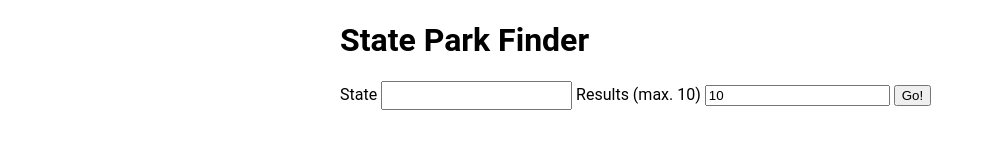
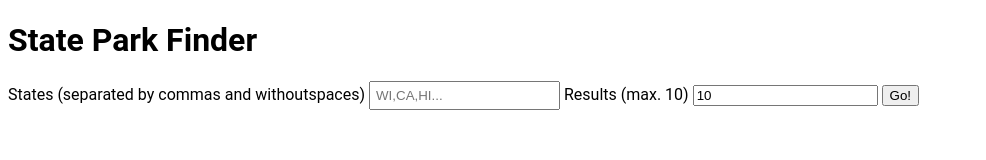
Before and after one commit to elbenton/awa_checkpoint7, a plain HTML site: page index.html in a window 1280 px wide. Shown: the whole page, without its empty margins (0-986 px from the left). Drawn offline with nearby package versions, Linux system fonts and the light colour scheme.

Commit message:
Add files via upload

```diff
--- a/index.html
+++ b/index.html
@@ -13,8 +13,8 @@
         <h1>State Park Finder</h1>
 
         <form id="js-search-form">
-            <label for="state-search">State</label>
-            <input type="text" name="state-search" id="js-state-search" required>
+            <label for="state-search">States (separated by commas and withoutspaces)</label>
+            <input type="text" name="state-search" id="js-state-search" placeholder="WI,CA,HI..."required>
 
             <label for="max-results">Results (max. 10)</label>
             <input type="number" name="max-results" id="js-max-results" value="10">
--- a/script.js
+++ b/script.js
@@ -46,6 +46,7 @@ function getParks(query, maxResults) {
   const params = {
     api_key: apiKey,
     stateCode: query,
+    limit: 10
   };
   const queryString = formatQueryParams(params)
   const url = searchURL + '?' + queryString;
--- a/style.css
+++ b/style.css
@@ -15,7 +15,7 @@ button:hover {
 }
 
 .container {
-  max-width: 600px;
+  max-width: 100%;
   margin: 0 auto;
 }
 
```
